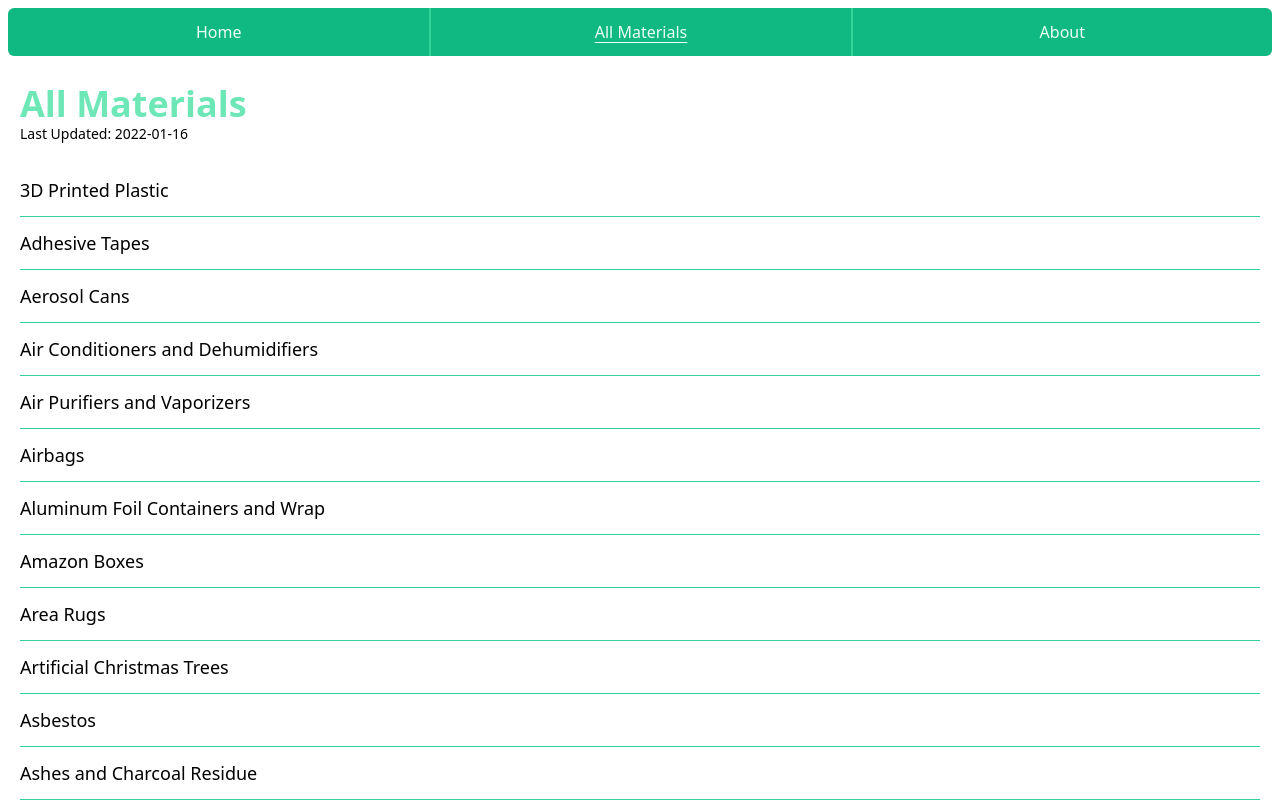
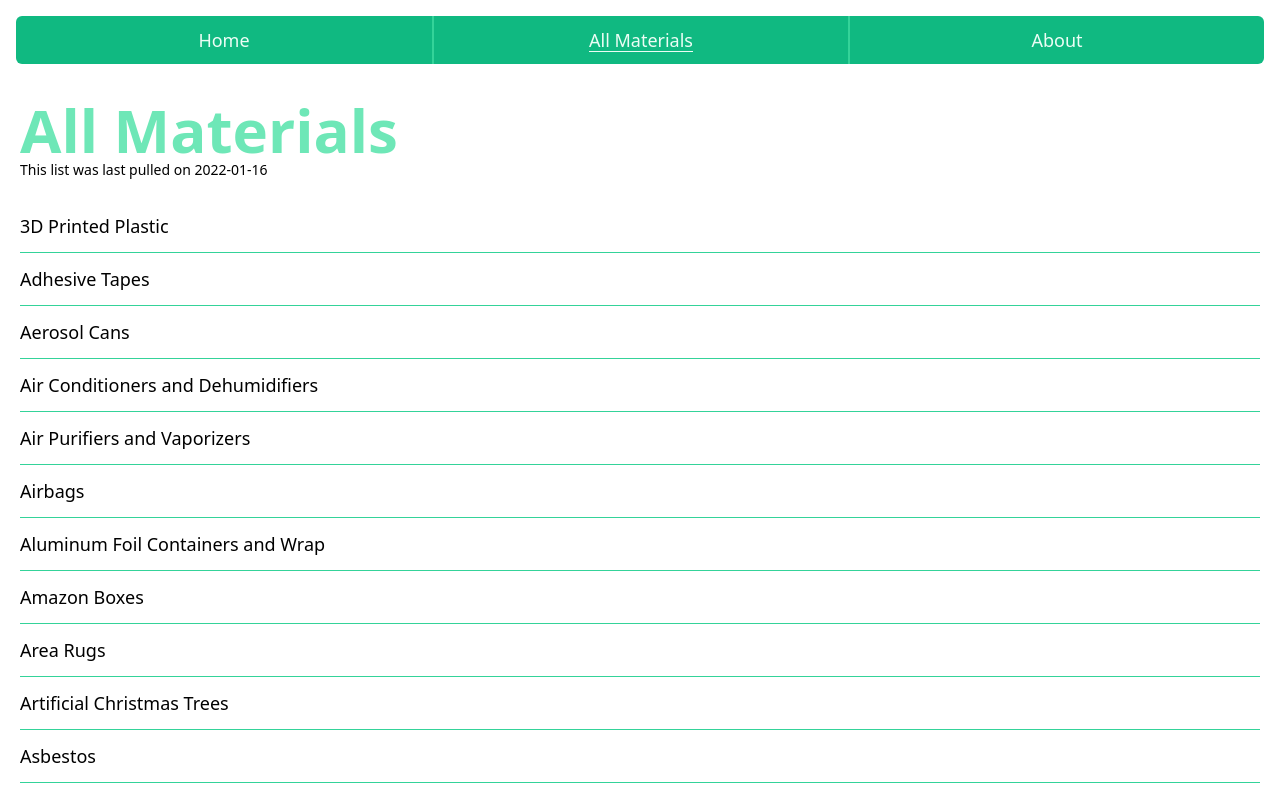
Before and after one commit to jasonflorentino/hamiltoss, a SvelteKit app: page /materials in a window 1280 px wide. Shown: the top 800 px of the page. Built offline with nearby package versions, Linux system fonts and the light colour scheme.

Commit message:
more styling

```diff
--- a/src/routes/+layout.svelte
+++ b/src/routes/+layout.svelte
@@ -1,6 +1,6 @@
 <script>
 	import '../app.postcss';
-	import { page } from '$app/stores'
+	import { page } from '$app/stores';
 
 	const links = [
 		{
@@ -18,9 +18,20 @@
 	];
 </script>
 
-<nav class="bg-emerald-500 divide-emerald-400 divide-x-2 font-medium grid grid-cols-3 m-2 place-content-center rounded-md text-emerald-50">
+<nav
+	class="bg-emerald-500 divide-emerald-400 divide-x-2 font-medium grid grid-cols-3 m-2 lg:m-4 place-content-center rounded-md text-emerald-50"
+>
 	{#each links as { href, label }}
-		<a {href} class="flex justify-center items-center h-12 text-md  {href === $page.route.id ? 'underline underline-offset-4' : ''}">{label}</a>
+		<div>
+			<a
+				{href}
+				class="flex justify-center items-center h-12 lg:h-18 text-md lg:text-lg  {href ===
+				$page.route.id
+					? 'underline underline-offset-4'
+					: ''}  transition ease-in-out hover:-translate-y-1 motion-reduce:transition-none motion-reduce:hover:transform-none"
+				>{label}</a
+			>
+		</div>
 	{/each}
 </nav>
 
--- a/src/routes/+page.svelte
+++ b/src/routes/+page.svelte
@@ -47,11 +47,13 @@
 </script>
 
 <main class="p-5">
-	<h1 class="text-6xl mb-5 font-black text-emerald-400">🗑 Hamiltoss</h1>
-	<p class="font-medium text-cyan-400 text-lg">Find out if something is compostable, recyclable, or bin-able in Hamilton.</p>
+	<h1 class="text-6xl md:text-7xl lg:text-8xl mb-5 font-black text-emerald-400">🗑 Hamiltoss</h1>
+	<p class="font-medium text-cyan-400 text-lg md:text-xl lg:text-2xl">
+		Find out if something is compostable, recyclable, or bin-able in Hamilton.
+	</p>
 
 	<form class="my-6">
-		<label for="search-query" class='block mb-2 text-sm'>
+		<label for="search-query" class="block mb-2 text-sm md:text-base lg:text-lg">
 			What do you want to toss?
 		</label>
 		<input
@@ -66,7 +68,9 @@
 	</form>
 
 	{#if query}
-		<p class="text-gray-300 font-regular mb-3 text-sm">Searching for: <span class="text-cyan-400 font-bold">{query}</span></p>
+		<p class="text-gray-300 font-regular mb-3 text-sm">
+			Searching for: <span class="text-cyan-400 font-bold">{query}</span>
+		</p>
 		{#if loading}
 			<p>Loading...</p>
 		{:else if data.results && data.results.length}
@@ -74,7 +78,12 @@
 				{#each data.results as result}
 					<li class="py-3">
 						<a href="/materials/{result.id}" class="text-xl text-cyan-400">
-							<p>{result.name} <span class="text-lg text-gray-400">{result.synonym ? `(${result.synonym})` : ''}</span></p>
+							<p>
+								{result.name}
+								<span class="text-lg text-gray-400"
+									>{result.synonym ? `(${result.synonym})` : ''}</span
+								>
+							</p>
 						</a>
 					</li>
 				{/each}
@@ -87,6 +96,6 @@
 
 <style>
 	:global(body) {
-		@apply bg-gray-900 text-slate-200;
+		@apply bg-gray-900 text-slate-200 mx-auto max-w-7xl;
 	}
 </style>
--- a/src/routes/about/+page.svelte
+++ b/src/routes/about/+page.svelte
@@ -4,12 +4,13 @@
 </script>
 
 <main class="p-5">
-	<h1 class="text-4xl font-bold text-emerald-300">About</h1>
+	<h1 class="text-4xl md:text-5xl lg:text-6xl font-bold text-emerald-300 mb-4">About</h1>
 
-	<p>Easily find if something is recyclable in Hamilton.</p>
-
-	<p>
-		More information, and the source of this data, can be found at
-		<a href={hamiltonUrl} target="_blank" rel="noreferrer">The City of Hamilton's website.</a>
-	</p>
+	<div class="text-3xl md:text-4xl font-light max-w-3xl">
+		<p class="leading-relaxed">
+			Easily find if something is recyclable in Hamilton. More information, and the source of this
+			data, can be found at
+			<a href={hamiltonUrl} target="_blank" rel="noreferrer">The City of Hamilton's website.</a>
+		</p>
+	</div>
 </main>
--- a/src/routes/materials/+page.svelte
+++ b/src/routes/materials/+page.svelte
@@ -1,12 +1,12 @@
 <script lang="ts">
 	import type { PageData } from './$types';
-	import { sortBy } from 'lodash-es'
+	import { sortBy } from 'lodash-es';
 	export let data: PageData;
 </script>
 
 <main class="p-5">
-	<h1 class="text-4xl font-bold text-emerald-300">All Materials</h1>
-	<p class="text-sm font-medium">Last Updated: 2022-01-16</p>
+	<h1 class="text-4xl md:text-5xl lg:text-6xl font-bold text-emerald-300">All Materials</h1>
+	<p class="text-sm font-medium">This list was last pulled on 2022-01-16</p>
 
 	<ul class="mt-5 divide-emerald-400 divide-y">
 		{#each sortBy(data.items, ['mat_nm']) as item}
--- a/src/routes/materials/[matId]/+page.svelte
+++ b/src/routes/materials/[matId]/+page.svelte
@@ -1,32 +1,43 @@
 <script lang="ts">
 	import type { PageData } from './$types';
-	import { compact, head, split } from 'lodash-es';
+	import { compact, head, map, replace, split } from 'lodash-es';
 	import { IMG_ROOT } from '$lib/materialsApi';
 
 	export let data: PageData;
-	$: bodyText = compact(split(data.disposal_body, /<\/?p>/));
+	$: bodyText = compact(
+		map(split(data.disposal_body, /<\/?p>/), (line: string) => replace(line, /<[^<]+>/g, ''))
+	);
 	$: imageData = head(data.images);
 </script>
 
-<h1>{data.name}</h1>
+<main class="p-5">
+	<h1 class="text-4xl md:text-5xl lg:text-6xl font-bold text-emerald-300">{data.name}</h1>
 
 	{#if imageData}
 		<img src={IMG_ROOT + imageData.path} alt={`${data.name} Credit: ${imageData.credits}`} />
 	{/if}
 
-<h2>{data.disposal_header}</h2>
+	<section class="max-w-2xl">
+		<h2 class="bg-cyan-400 rounded py-1 px-3 font-bold text-xl text-gray-800 w-fit mb-3">
+			{data.disposal_header}
+		</h2>
 
 		{#each bodyText as line}
-	<p>{line}</p>
+			<p class="text-lg font-medium">{line}</p>
 		{/each}
+	</section>
 
 	{#if data.related_materials.length}
-	<h2>Related Materials</h2>
+		<h2 class="mt-10 mb-2 text-xs font-bold uppercase text-emerald-200">Related Materials</h2>
 		<ul>
 			{#each data.related_materials as mat}
 				<li>
-				<a href="/materials/{mat.mat_id}">{mat.mat_nm}</a>
+					<a
+						href="/materials/{mat.mat_id}"
+						class="text-lg underline underline-offset-4 decoration-emerald-300">{mat.mat_nm}</a
+					>
 				</li>
 			{/each}
 		</ul>
 	{/if}
+</main>
```
Also changed, not shown: src/routes/materials/+page.server.ts (+5 -6 lines), src/routes/materials/[matId]/+page.server.ts (+10 -11 lines). Lines whose indentation alone changed are shown as unchanged.
